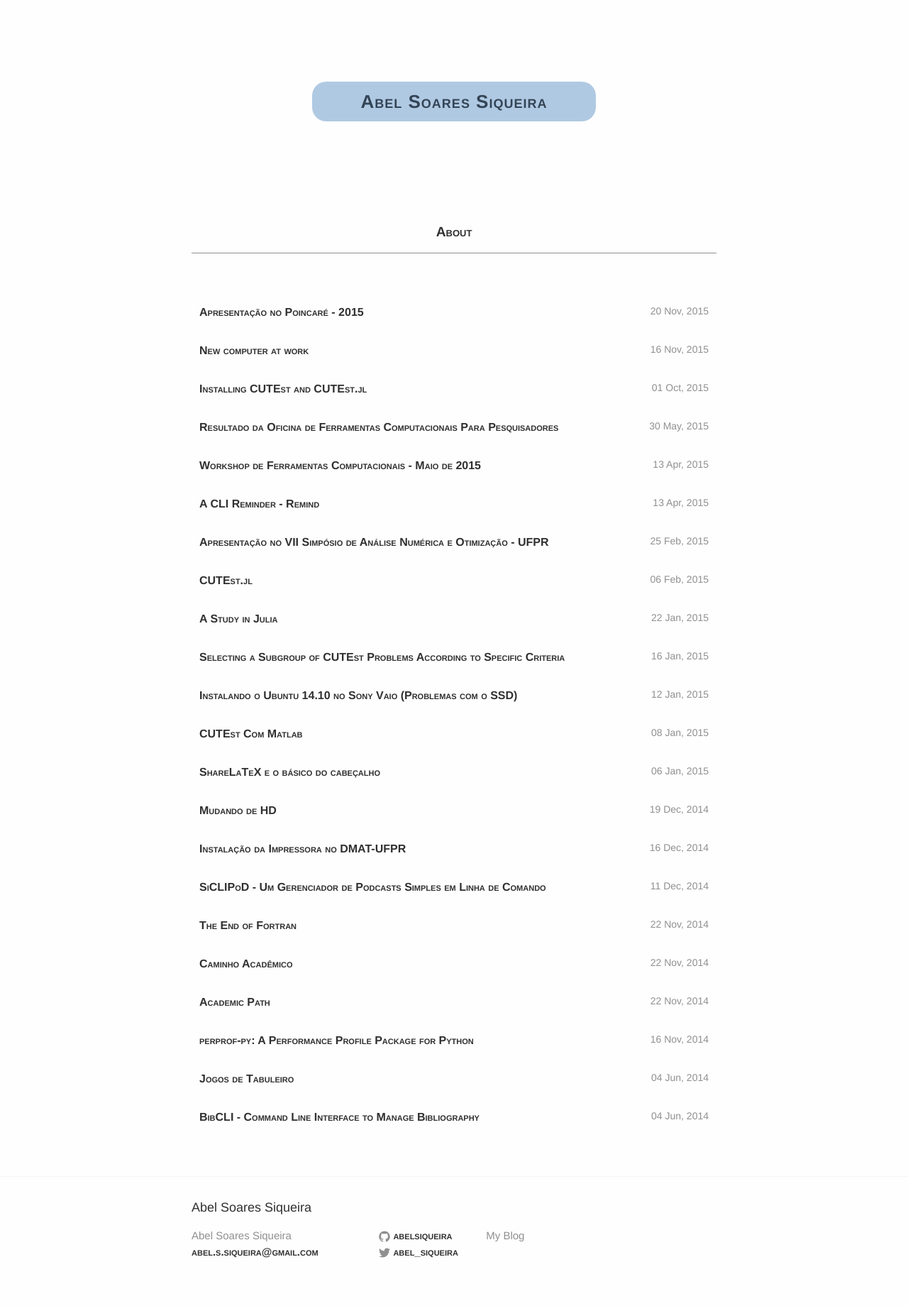
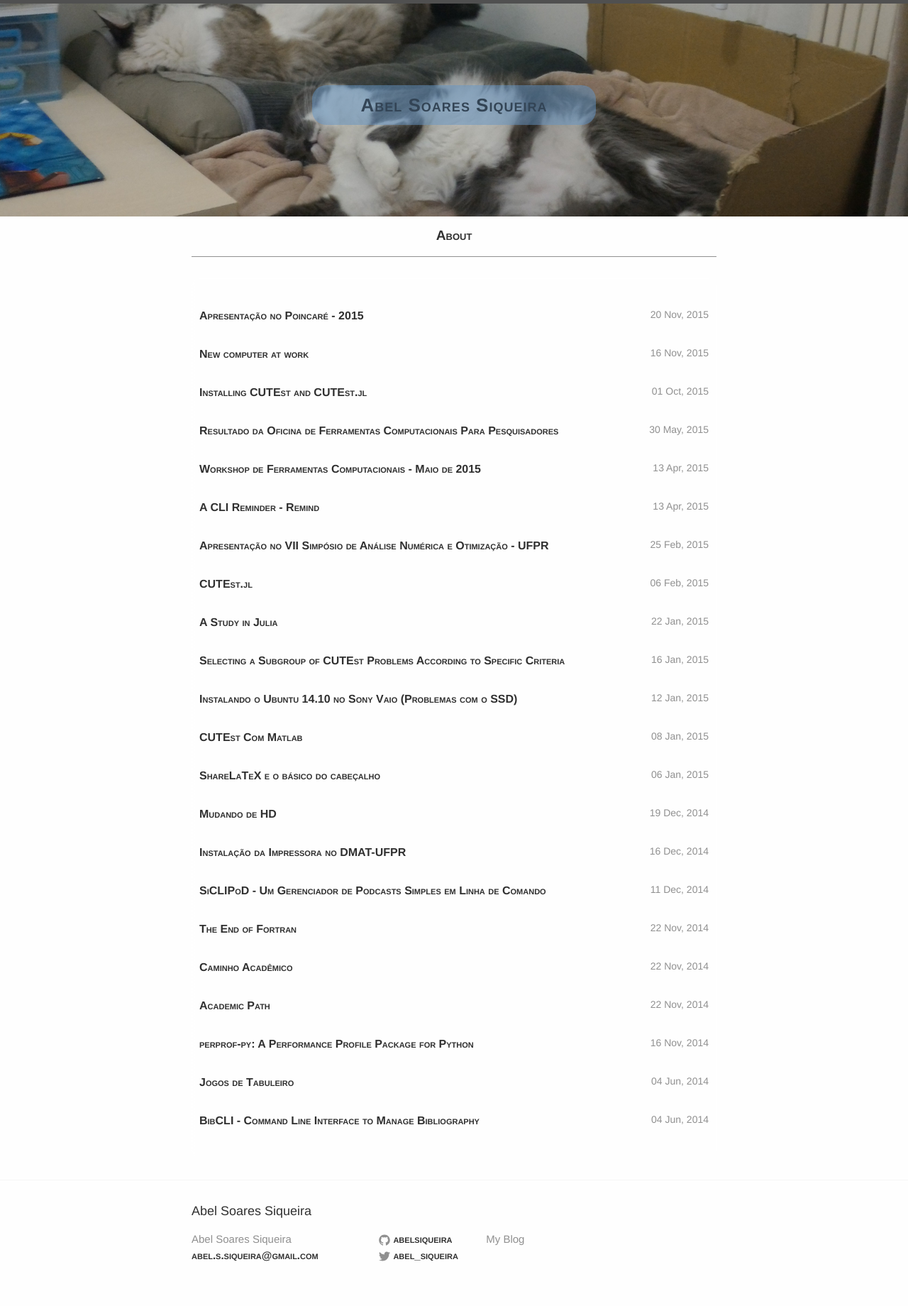
Before and after one commit to eirinin/blog, a Jekyll site: the page built from index.html, in a window 1280 px wide. Shown: the whole page at 71% size. Built offline with Jekyll 4.4.1, drawn with Linux system fonts in a browser that asks for light colours.

Commit message:
Fix background

```diff
--- a/_includes/header.html
+++ b/_includes/header.html
@@ -1,6 +1,7 @@
 <header class="site-header">
 
-  <div class="header-image">
+  <div class="header-image"
+    style="background-image: url('{{ site.baseurl }}/img/background.jpg');">
     <h1 class="header-title">
       <a href="{{ site.baseurl }}/">{{ site.title }}</a>
     </h1>
--- a/_sass/_layout.scss
+++ b/_sass/_layout.scss
@@ -1,5 +1,3 @@
----
----
 /**
  * Site header
  */
@@ -12,7 +10,6 @@
 }
 
 .header-image {
-    background-image: url('{{ site.baseurl }}/img/background.jpg');
     background-position: center center;
     background-size: cover;
     align-items: center;
```
